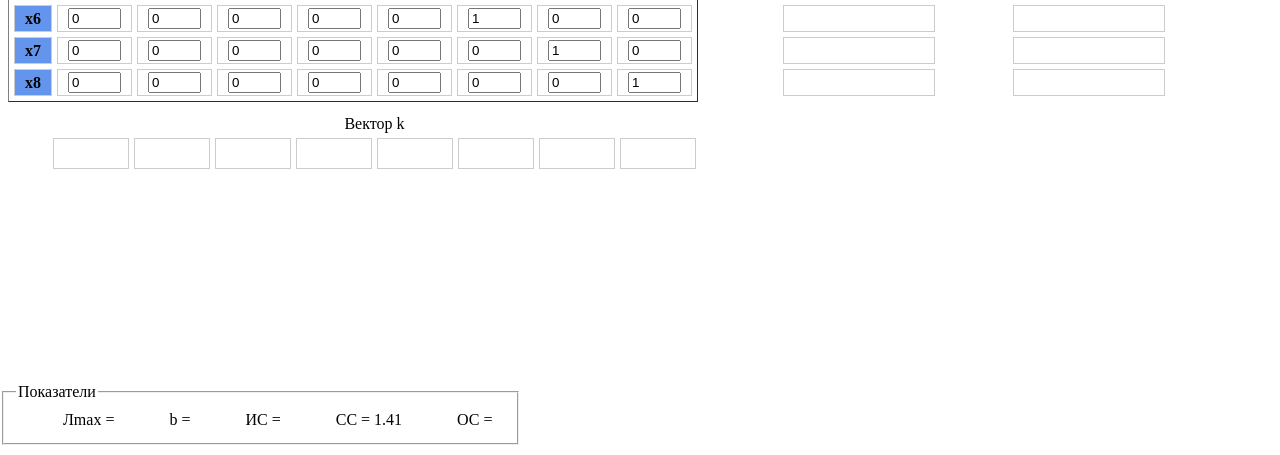
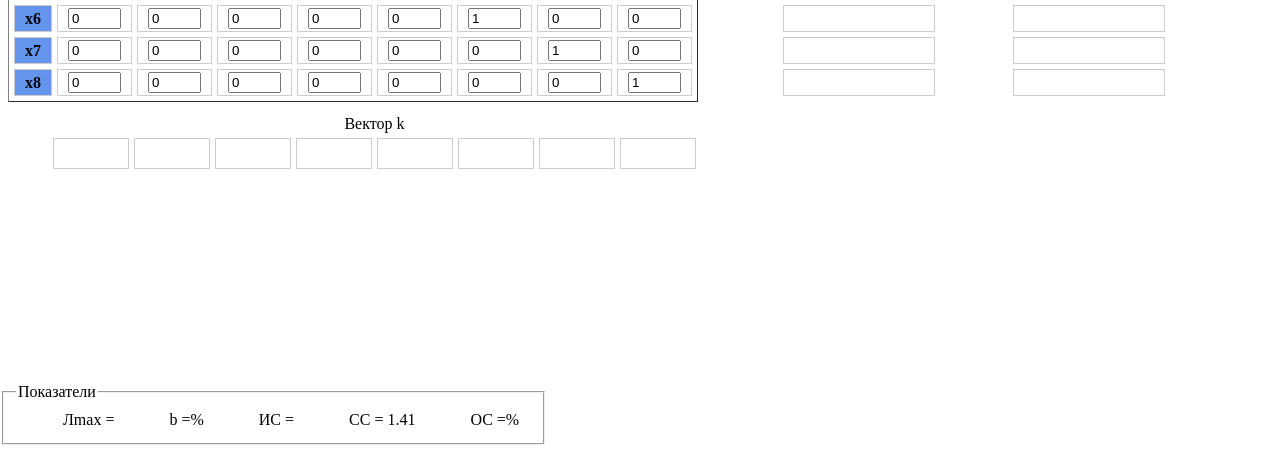
Before and after one commit to greatUzumaki/lab-3, a plain HTML site: page index.html in a window 1280 px wide. Shown: the part 345-800 px from the top of the page. Drawn offline with Linux system fonts and the light colour scheme.

Commit message:
fix percent

```diff
--- a/index.html
+++ b/index.html
@@ -40,10 +40,10 @@
           <legend>Показатели</legend>
           <ul>
             <li>Лmax =<span id="Lmax"></span></li>
-            <li>b =<span id="b"></span></li>
+            <li>b =<span id="b"></span>%</li>
             <li>ИС =<span id="is"></span></li>
             <li>СС = 1.41</li>
-            <li>ОС =<span id="os"></span></li>
+            <li>ОС =<span id="os"></span>%</li>
           </ul>
         </fieldset>
       </div>
--- a/script.js
+++ b/script.js
@@ -145,7 +145,7 @@ function indexes(L) {
 
   IS = (lMax - 8) / (8 - 1);
 
-  OS = IS / 1.41;
+  OS = (IS / 1.41) * 100;
 
   document.getElementById('Lmax').innerHTML = lMax;
   document.getElementById('b').innerHTML = b;
```
